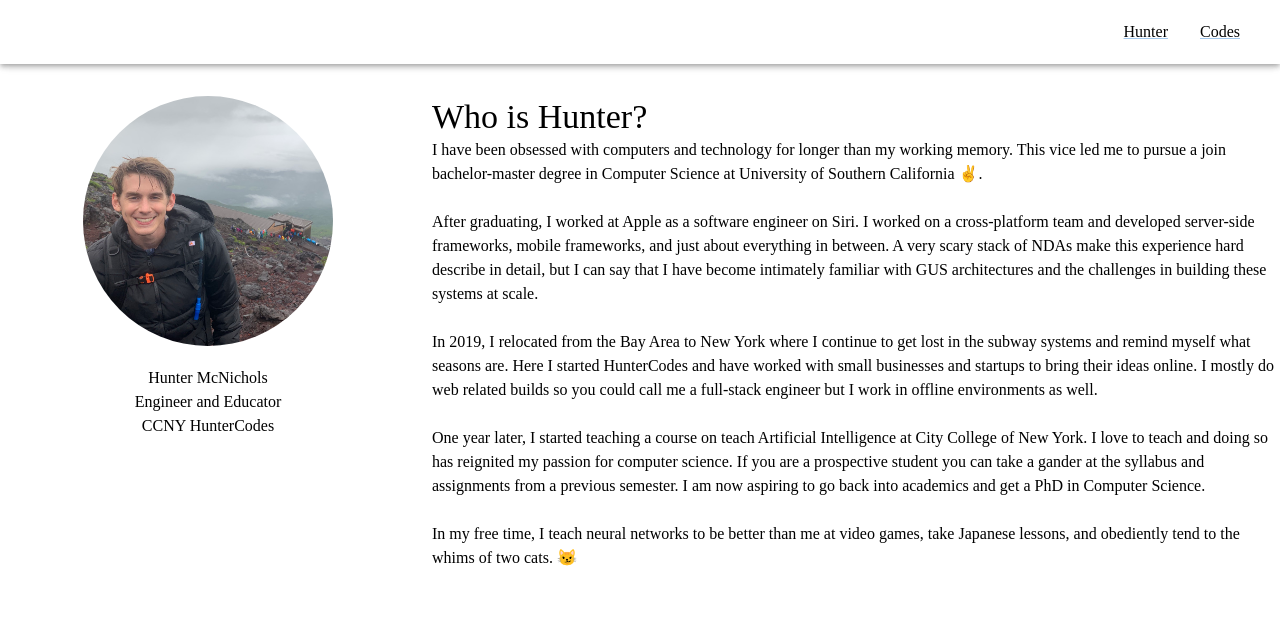
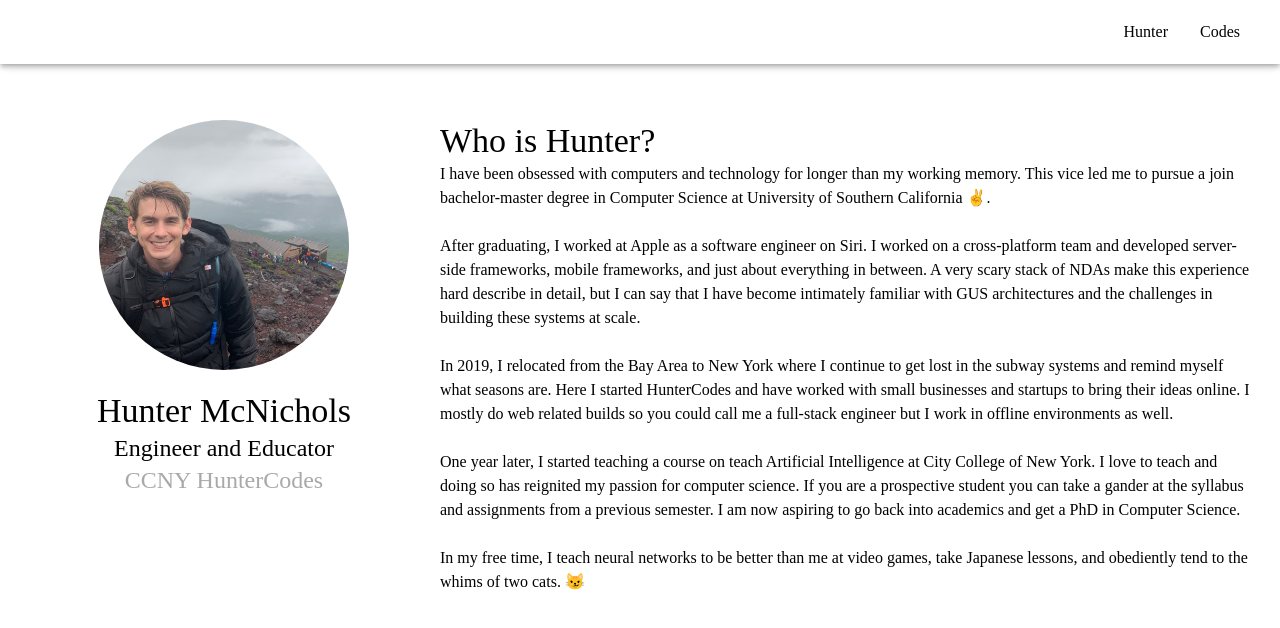
Before and after one commit to wmcnicho/huntercodes2, a React (Create React App) app: page / in a window 1280 px wide. Shown: the top 628 px of the page. Built offline with nearby package versions, Linux system fonts and the light colour scheme.

Commit message:
Minor updates fixing build script

```diff
--- a/package.json
+++ b/package.json
@@ -21,7 +21,7 @@
     "build": "react-scripts build",
     "test": "react-scripts test",
     "eject": "react-scripts eject",
-    "predeploy": "npm run build",
+    "predeploy": "npm run build && cp CNAME ./build",
     "deploy": "gh-pages -d build"
   },
   "eslintConfig": {
--- a/src/App.js
+++ b/src/App.js
@@ -12,6 +12,19 @@ let theme = createTheme({
     h3: {
       fontFamily: 'Ubuntu Mono',
       fontWeight: 300,
+    },
+  },
+  components: {
+    MuiLink: {
+      styleOverrides: {
+        root: {
+          color:'#a9a9a9',
+          textDecoration: 'none',
+          ':hover': {
+            textDecoration: 'underline'
+          }
+        }
+      }
     },
   }
  })
--- a/src/components/About.js
+++ b/src/components/About.js
@@ -1,4 +1,4 @@
-import { Box, Grid, Typography } from '@mui/material';
+import { Box, Grid, Link, Typography } from '@mui/material';
 import React from 'react'
 
 class About extends React.Component {
@@ -9,7 +9,7 @@ class About extends React.Component {
     render() {
         return(
             <Box pt={12}>
-                <Grid container spacing={2}>
+                <Grid container spacing={2} p={3}>
                     <Grid item md={4} xs={12}>
                         <Box>
                             <Box sx={{
@@ -23,9 +23,9 @@ class About extends React.Component {
                                     }} pb={2}>
                                 <img src={process.env.PUBLIC_URL + '/img/hunter_small.jpg'}></img>
                             </Box>
-                            <Typography>Hunter McNichols</Typography>
-                            <Typography>Engineer and Educator</Typography>
-                            <Typography>CCNY HunterCodes</Typography>
+                            <Typography variant="h4">Hunter McNichols</Typography>
+                            <Typography variant="h5">Engineer and Educator</Typography>
+                            <Typography variant="h5"><Link href='https://www.ccny.cuny.edu/'>CCNY</Link> <Link href='https://huntercodes.com/hunter'>HunterCodes</Link></Typography>
                         </Box>
                     </Grid>
                     <Grid item md={8} xs={12} sx={{textAlign:'left'}}>
```
